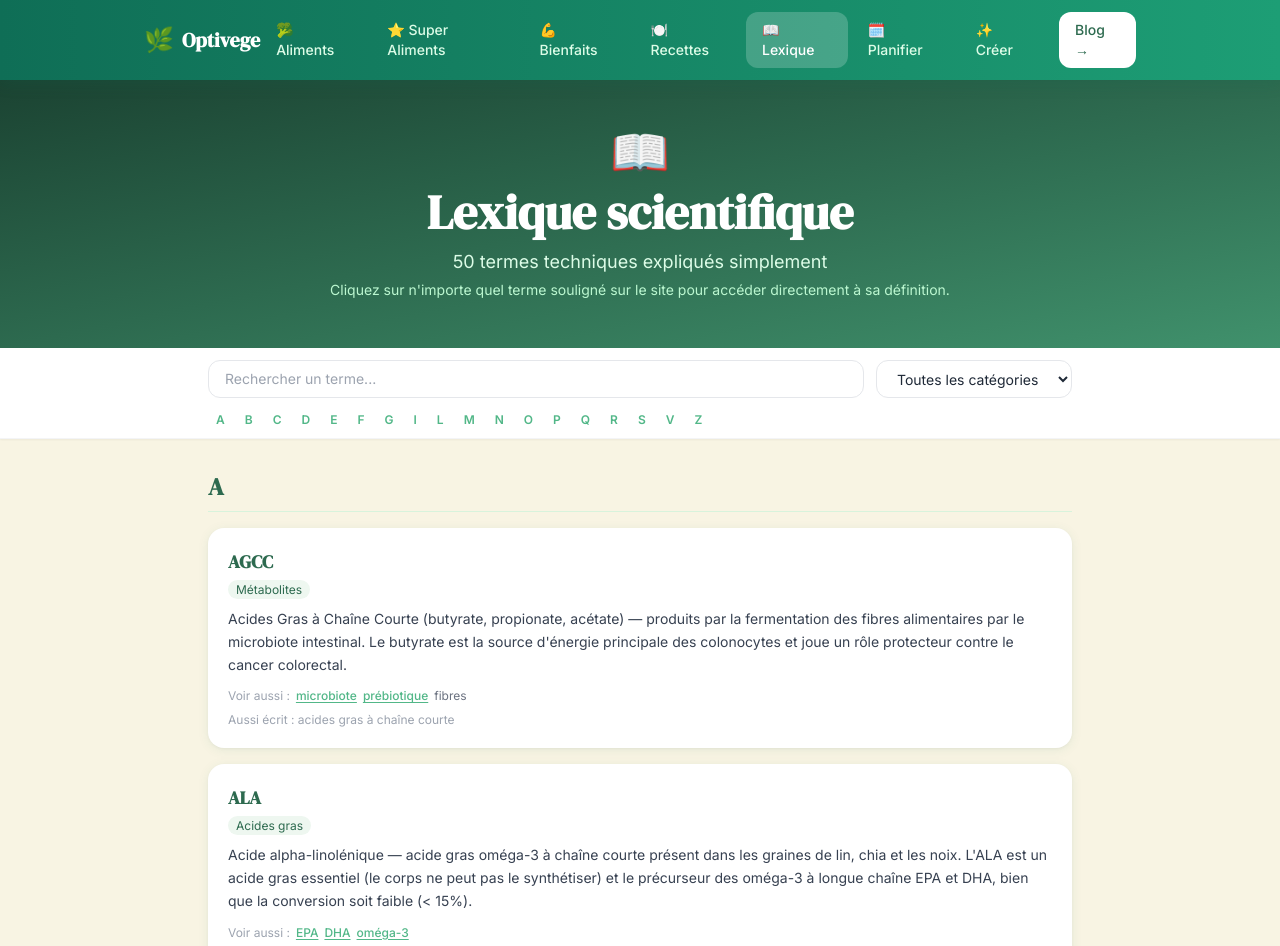
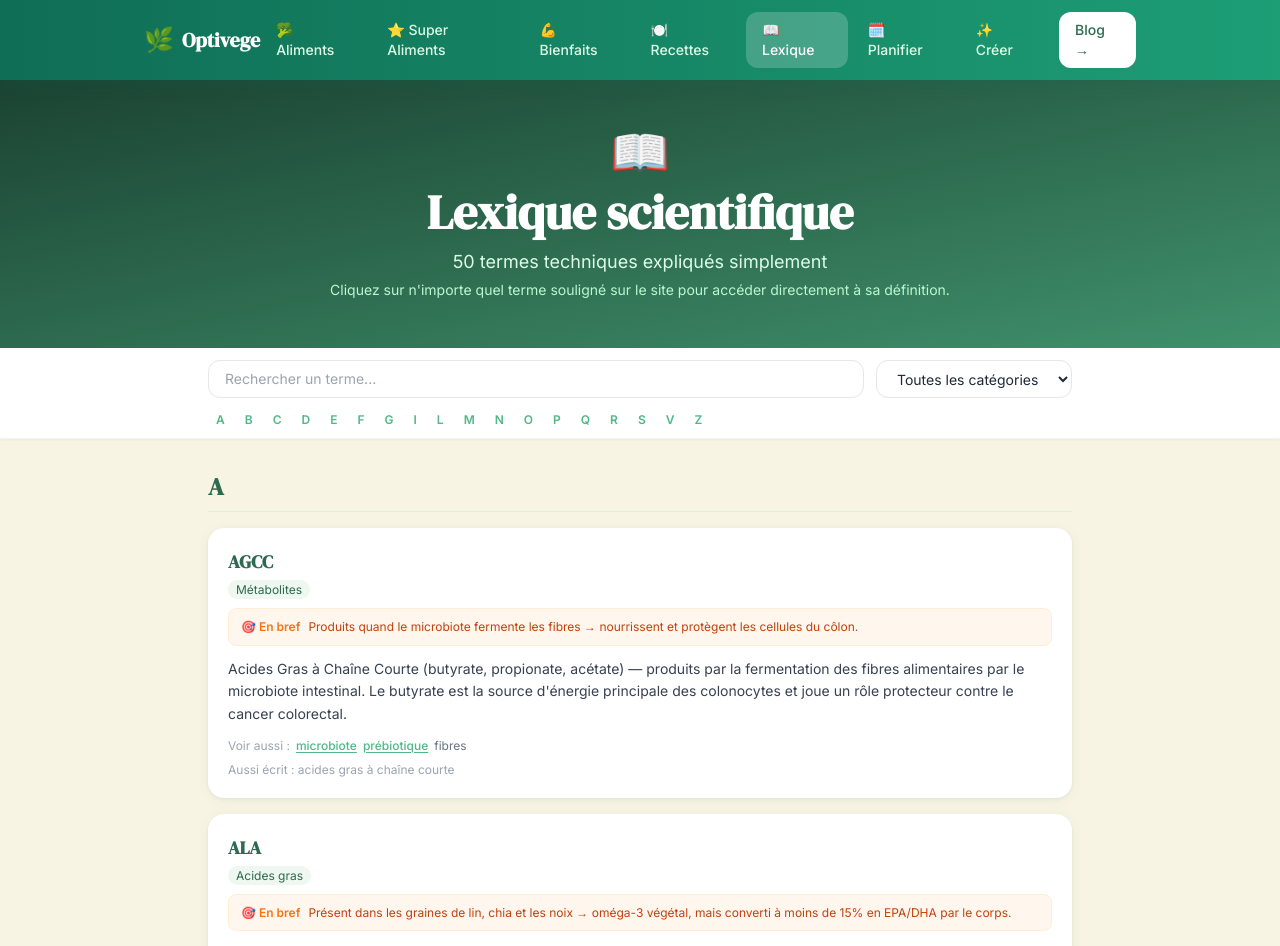
Before and after one commit to Antho-AG/ClaudeCode, a React (Vite) app in the folder optivege/: page /lexique in a window 1280 px wide. Shown: the top 946 px of the page. Built offline with nearby package versions, Linux system fonts and the light colour scheme.

Commit message:
lexique: ajout du champ enBref sur les 50 termes + badge '🎯 En bref' dans l'affichage

```diff
--- a/optivege/src/data/lexique.json
+++ b/optivege/src/data/lexique.json
@@ -12,7 +12,8 @@
       "EPA",
       "DHA",
       "oméga-3"
-    ]
+    ],
+    "enBref": "Présent dans les graines de lin, chia et les noix → oméga-3 végétal, mais converti à moins de 15% en EPA/DHA par le corps."
   },
   {
     "id": "agcc",
@@ -27,7 +28,8 @@
       "microbiote",
       "prébiotique",
       "fibres"
-    ]
+    ],
+    "enBref": "Produits quand le microbiote fermente les fibres → nourrissent et protègent les cellules du côlon."
   },
   {
     "id": "allicine",
@@ -41,7 +43,8 @@
     "termes_associes": [
       "composés organosoufrés",
       "ail"
-    ]
+    ],
+    "enBref": "Se forme quand on écrase ou coupe l'ail → propriétés antimicrobiennes et cardiovasculaires documentées."
   },
   {
     "id": "anthocyanes",
@@ -58,7 +61,8 @@
       "polyphénols",
       "antioxydant",
       "NF-κB"
-    ]
+    ],
+    "enBref": "Présentes dans myrtille, cerise, raisin noir, açaï → protègent l'ADN et réduisent l'inflammation."
   },
   {
     "id": "antioxydant",
@@ -76,7 +80,8 @@
       "ROS",
       "polyphénols",
       "ORAC"
-    ]
+    ],
+    "enBref": "Neutralise les radicaux libres responsables du vieillissement cellulaire — vitamine C, vitamine E, caroténoïdes et polyphénols en sont les principales sources."
   },
   {
     "id": "apoptose",
@@ -91,7 +96,8 @@
       "curcumine",
       "sulforaphane",
       "NF-κB"
-    ]
+    ],
+    "enBref": "Mécanisme naturel d'auto-destruction des cellules endommagées — curcumine, EGCG et sulforaphane le réactivent dans les cellules cancéreuses."
   },
   {
     "id": "beta_carotene",
@@ -108,7 +114,8 @@
       "vitamine A",
       "biodisponibilité",
       "antioxydant"
-    ]
+    ],
+    "enBref": "Présent dans carotte, patate douce, mangue → précurseur de la vitamine A, absorption multipliée par 3 à 5 avec un peu de matière grasse."
   },
   {
     "id": "biodisponibilite",
@@ -125,7 +132,8 @@
       "pipérine",
       "synergie",
       "microbiote"
-    ]
+    ],
+    "enBref": "La part d'un nutriment réellement absorbée par le corps — elle varie selon ce qu'on mange avec (ex : la curcumine seule est absorbée à moins de 1%, multipliée par 20 avec la pipérine)."
   },
   {
     "id": "carotenoides",
@@ -143,7 +151,8 @@
       "lutéine",
       "antioxydant",
       "biodisponibilité"
-    ]
+    ],
+    "enBref": "Famille de pigments (bêta-carotène, lycopène, lutéine...) des fruits et légumes colorés → leur absorption nécessite obligatoirement un peu de matière grasse."
   },
   {
     "id": "cox",
@@ -161,7 +170,8 @@
       "gingérols",
       "curcumine",
       "quercétine"
-    ]
+    ],
+    "enBref": "Enzyme qui déclenche l'inflammation et la douleur — gingembre, curcuma et oignon (quercétine) l'inhibent naturellement."
   },
   {
     "id": "curcumine",
@@ -179,7 +189,8 @@
       "NF-κB",
       "COX-2",
       "polyphénols"
-    ]
+    ],
+    "enBref": "Présente dans le curcuma → anti-inflammatoire puissant, mais absorbée à moins de 1% seule ; l'associer au poivre noir multiplie son absorption par 20."
   },
   {
     "id": "dha",
@@ -195,7 +206,8 @@
       "EPA",
       "oméga-3",
       "nori"
-    ]
+    ],
+    "enBref": "Oméga-3 essentiel au cerveau et à la rétine → les seules sources végétales directes sont les algues marines comme le nori."
   },
   {
     "id": "egcg",
@@ -213,7 +225,8 @@
       "polyphénols",
       "thé vert",
       "matcha"
-    ]
+    ],
+    "enBref": "Présent dans le thé vert (10× plus concentré dans le matcha) → l'un des antioxydants les plus puissants connus."
   },
   {
     "id": "epa",
@@ -229,7 +242,8 @@
       "DHA",
       "oméga-3",
       "anti-inflammatoire"
-    ]
+    ],
+    "enBref": "Oméga-3 anti-inflammatoire → sa seule source végétale directe est les algues marines (nori, chlorelle)."
   },
   {
     "id": "flavanoides",
@@ -249,7 +263,8 @@
       "quercétine",
       "EGCG",
       "isoflavones"
-    ]
+    ],
+    "enBref": "Grande famille de polyphénols (catéchines, quercétine, anthocyanes...) → antioxydants et régulateurs du microbiote."
   },
   {
     "id": "folates",
@@ -265,7 +280,8 @@
     "termes_associes": [
       "ADN",
       "vitamine B12"
-    ]
+    ],
+    "enBref": "Présents dans épinard, kale, lentilles → indispensables à la division cellulaire, essentiels pendant la grossesse."
   },
   {
     "id": "glucosinolates",
@@ -281,7 +297,8 @@
       "sulforaphane",
       "brocoli",
       "crucifères"
-    ]
+    ],
+    "enBref": "Présents dans brocoli, chou-fleur, kale → se transforment en sulforaphane (anti-tumoral) quand on les mâche ou les coupe."
   },
   {
     "id": "inflammation",
@@ -302,7 +319,8 @@
       "cytokines",
       "curcumine",
       "oméga-3"
-    ]
+    ],
+    "enBref": "Réponse naturelle de défense de l'organisme — quand elle devient chronique et silencieuse, elle favorise maladies cardiovasculaires et diabète ; l'alimentation la module directement."
   },
   {
     "id": "iode",
@@ -320,7 +338,8 @@
     "sources": [
       "https://www.who.int/health-topics/iodine-deficiency",
       "EFSA Panel on Nutrition (2014). Scientific Opinion on Dietary Reference Values for iodine. EFSA Journal, 12(5), 3660."
-    ]
+    ],
+    "enBref": "Indispensable aux hormones thyroïdiennes → les algues comme le wakamé en concentrent jusqu'à 1000 µg/100g, pour un besoin quotidien de 150 µg."
   },
   {
     "id": "isoflavones",
@@ -336,7 +355,8 @@
       "soja",
       "microbiote",
       "biodisponibilité"
-    ]
+    ],
+    "enBref": "Présentes dans le soja (tofu, tempeh, edamame) → phyto-œstrogènes mieux absorbés dans le tempeh fermenté que dans le tofu."
   },
   {
     "id": "isothiocyanates",
@@ -352,7 +372,8 @@
       "sulforaphane",
       "Nrf2",
       "brocoli"
-    ]
+    ],
+    "enBref": "Se forment quand on coupe ou mâche les crucifères → le sulforaphane, le plus étudié, active les défenses antioxydantes du corps."
   },
   {
     "id": "luteine",
@@ -367,7 +388,8 @@
       "zéaxanthine",
       "caroténoïdes",
       "antioxydant"
-    ]
+    ],
+    "enBref": "Présente dans kale, épinard, maïs → se concentre dans l'œil et réduit le risque de dégénérescence maculaire liée à l'âge."
   },
   {
     "id": "lycopene",
@@ -383,7 +405,8 @@
       "antioxydant",
       "ROS",
       "tomate"
-    ]
+    ],
+    "enBref": "Présent dans la tomate (surtout cuite) → le caroténoïde antioxydant le plus puissant contre le stress oxydatif, sa concentration augmente à la cuisson."
   },
   {
     "id": "magnesium",
@@ -397,7 +420,8 @@
     "termes_associes": [
       "ATP",
       "cofacteur"
-    ]
+    ],
+    "enBref": "Présent dans cacao cru, amandes, graines de courge → indispensable à l'énergie cellulaire ; environ 75% des adultes occidentaux sont sous les apports recommandés."
   },
   {
     "id": "microbiote",
@@ -414,7 +438,8 @@
       "probiotique",
       "AGCC",
       "fibres"
-    ]
+    ],
+    "enBref": "Les milliards de bactéries qui vivent dans l'intestin → elles fabriquent des vitamines, régulent l'immunité et sont nourries par les fibres prébiotiques."
   },
   {
     "id": "nfkb",
@@ -433,7 +458,8 @@
       "quercétine",
       "EGCG",
       "antioxydant"
-    ]
+    ],
+    "enBref": "Le signal qui allume l'inflammation dans les cellules — curcumine, EGCG (thé vert) et quercétine (oignon, pomme) l'éteignent."
   },
   {
     "id": "nrf2",
@@ -448,7 +474,8 @@
       "sulforaphane",
       "antioxydant",
       "isothiocyanates"
-    ]
+    ],
+    "enBref": "Le facteur qui active les défenses antioxydantes de la cellule — le sulforaphane du brocoli est son activateur alimentaire le plus puissant connu."
   },
   {
     "id": "oleocanthal",
@@ -469,7 +496,8 @@
     "sources": [
       "Beauchamp GK et al. (2005). Ibuprofen-like activity in extra-virgin olive oil. Nature, 437, 45–46.",
       "Scotece M et al. (2012). New player in arthritis research: oleocanthal. Inflammopharmacology, 20(2), 69–78."
-    ]
+    ],
+    "enBref": "Présent dans l'huile d'olive vierge extra (sensation piquante en fond de gorge) → anti-inflammatoire naturel agissant comme l'ibuprofène."
   },
   {
     "id": "omega3",
@@ -487,7 +515,8 @@
       "EPA",
       "DHA",
       "anti-inflammatoire"
-    ]
+    ],
+    "enBref": "Présents dans graines de lin, chia, noix (ALA) et algues (EPA/DHA) → anti-inflammatoires, mais souvent trop rares face aux oméga-6 dans l'alimentation occidentale."
   },
   {
     "id": "orac",
@@ -502,7 +531,8 @@
       "antioxydant",
       "radicaux libres",
       "polyphénols"
-    ]
+    ],
+    "enBref": "Score qui mesure la capacité antioxydante d'un aliment en laboratoire — cannelle, açaï et cacao cru dominent le classement, mais un score élevé ne garantit pas le même effet dans le corps."
   },
   {
     "id": "phytosterols",
@@ -518,7 +548,8 @@
       "cholestérol",
       "cardiovasculaire",
       "avocat"
-    ]
+    ],
+    "enBref": "Présents dans avocat, graines de sésame, açaï → réduisent le cholestérol LDL de 5 à 15% en entrant en compétition avec lui à l'absorption."
   },
   {
     "id": "piperine",
@@ -533,7 +564,8 @@
       "curcumine",
       "biodisponibilité",
       "curcuma"
-    ]
+    ],
+    "enBref": "Présente dans le poivre noir → multiplie par 20 (soit +2000%) l'absorption de la curcumine du curcuma."
   },
   {
     "id": "polyphenols",
@@ -553,7 +585,8 @@
       "quercétine",
       "curcumine",
       "EGCG"
-    ]
+    ],
+    "enBref": "Plus de 8000 molécules végétales identifiées (flavonoïdes, anthocyanes, curcumine, EGCG...) → les principaux antioxydants et anti-inflammatoires de l'alimentation végétale."
   },
   {
     "id": "prebiotique",
@@ -571,7 +604,8 @@
       "fibres",
       "AGCC",
       "probiotique"
-    ]
+    ],
+    "enBref": "Présent dans ail, poireau, oignon, asperge → nourrit spécifiquement les bonnes bactéries du microbiote intestinal."
   },
   {
     "id": "probiotique",
@@ -587,7 +621,8 @@
       "prébiotique",
       "fermentation",
       "miso"
-    ]
+    ],
+    "enBref": "Présents dans miso, tempeh, aliments fermentés → renforcent la barrière intestinale et l'immunité."
   },
   {
     "id": "quercetine",
@@ -603,7 +638,8 @@
       "NF-κB",
       "flavanoïdes",
       "anti-inflammatoire"
-    ]
+    ],
+    "enBref": "Présente dans l'oignon rouge et la pomme (avec la peau) → anti-inflammatoire et anti-allergique, réduit la libération d'histamine."
   },
   {
     "id": "resveratrol",
@@ -619,7 +655,8 @@
       "SIRT1",
       "cardiovasculaire",
       "antioxydant"
-    ]
+    ],
+    "enBref": "Présent dans le raisin noir et les myrtilles → active la 'protéine de longévité' SIRT1, mais ses effets chez l'humain restent encore à confirmer à large échelle."
   },
   {
     "id": "ros",
@@ -636,7 +673,8 @@
       "antioxydant",
       "ORAC",
       "stress oxydatif"
-    ]
+    ],
+    "enBref": "Les radicaux libres produits par le métabolisme et le stress (pollution, tabac) → endommagent l'ADN et les cellules ; les antioxydants alimentaires les neutralisent."
   },
   {
     "id": "selenium",
@@ -651,7 +689,8 @@
       "antioxydant",
       "glutathion",
       "spiruline"
-    ]
+    ],
+    "enBref": "Indispensable à la thyroïde et à l'immunité → la spiruline est l'une des rares sources végétales concentrées (les noix du Brésil, non végétales, en sont aussi riches)."
   },
   {
     "id": "sulforaphane",
@@ -667,7 +706,8 @@
       "NF-κB",
       "glucosinolates",
       "brocoli"
-    ]
+    ],
+    "enBref": "Présent dans le brocoli (50 à 100× plus concentré dans ses pousses) → le plus puissant activateur alimentaire connu des défenses antioxydantes de la cellule."
   },
   {
     "id": "synergie",
@@ -685,7 +725,8 @@
       "curcumine",
       "pipérine",
       "EGCG"
-    ]
+    ],
+    "enBref": "Quand deux aliments combinés font plus que la somme de leurs effets séparés — ex : curcuma + poivre noir (×20), fer + vitamine C (×2 à ×4), thé vert + citron (×13)."
   },
   {
     "id": "vitamine_c",
@@ -701,7 +742,8 @@
       "antioxydant",
       "collagène",
       "ROS"
-    ]
+    ],
+    "enBref": "Présente dans poivron rouge (183mg/100g), kiwi, brocoli, citron → booste l'absorption du fer non-héminique et soutient l'immunité."
   },
   {
     "id": "vitamine_k",
@@ -719,7 +761,8 @@
       "calcium",
       "biodisponibilité",
       "fermentation"
-    ]
+    ],
+    "enBref": "K1 dans les légumes-feuilles, K2 dans les aliments fermentés (natto) → essentielle à la coagulation sanguine et à la solidité des os."
   },
   {
     "id": "zinc",
@@ -733,7 +776,8 @@
       "phytates",
       "biodisponibilité",
       "immunité"
-    ]
+    ],
+    "enBref": "Indispensable à l'immunité et à la cicatrisation → son absorption dans les légumineuses est freinée par les phytates, mais améliorée par le trempage et la germination."
   },
   {
     "id": "zeaxanthine",
@@ -748,7 +792,8 @@
       "lutéine",
       "caroténoïdes",
       "antioxydant"
-    ]
+    ],
+    "enBref": "Concentrée avec la lutéine dans la macula de l'œil → filtre la lumière bleue et protège la rétine, surtout combinée à la lutéine."
   },
   {
     "id": "phytates",
@@ -765,7 +810,8 @@
       "fer non-héminique",
       "biodisponibilité",
       "antinutriments"
-    ]
+    ],
+    "enBref": "Présents dans légumineuses et céréales complètes → réduisent l'absorption du fer, du zinc et du calcium ; le trempage et la germination limitent cet effet."
   },
   {
     "id": "fer_non_heminique",
@@ -782,7 +828,8 @@
       "phytates",
       "biodisponibilité",
       "tannins"
-    ]
+    ],
+    "enBref": "Le fer des végétaux (lentilles, épinard...) → mal absorbé seul (2 à 15%), mais son absorption double ou quadruple avec de la vitamine C."
   },
   {
     "id": "cytokines",
@@ -802,7 +849,8 @@
       "inflammation",
       "curcumine",
       "oméga-3"
-    ]
+    ],
+    "enBref": "Messagers de l'inflammation du système immunitaire — curcumine, thé vert et oméga-3 réduisent leur production en excès."
   },
   {
     "id": "chlorophylle",
@@ -818,7 +866,8 @@
       "spiruline",
       "chlorelle",
       "détox"
-    ]
+    ],
+    "enBref": "Présente dans spiruline, chlorelle, kale, épinard → propriétés désodorisantes et potentiellement détoxifiantes."
   },
   {
     "id": "lignanes",
@@ -834,6 +883,7 @@
       "phyto-œstrogènes",
       "microbiote",
       "graines de lin"
-    ]
+    ],
+    "enBref": "Présents dans les graines de lin et de sésame → convertis par le microbiote en composés associés à une réduction du risque de cancer du sein hormono-dépendant."
   }
 ]
--- a/optivege/src/pages/LexiquePage.jsx
+++ b/optivege/src/pages/LexiquePage.jsx
@@ -134,6 +134,12 @@ export default function LexiquePage() {
                           </span>
                         </div>
                       </div>
+                      {terme.enBref && (
+                        <div className="flex items-start gap-2 mb-3 bg-orange-50 border border-orange-100 rounded-lg px-3 py-2">
+                          <span className="text-xs font-bold text-orange-500 shrink-0 mt-0.5">🎯 En bref</span>
+                          <p className="text-xs text-orange-700 leading-relaxed">{terme.enBref}</p>
+                        </div>
+                      )}
                       <p className="text-sm text-gray-700 leading-relaxed">
                         {terme.definition}
                       </p>
```
